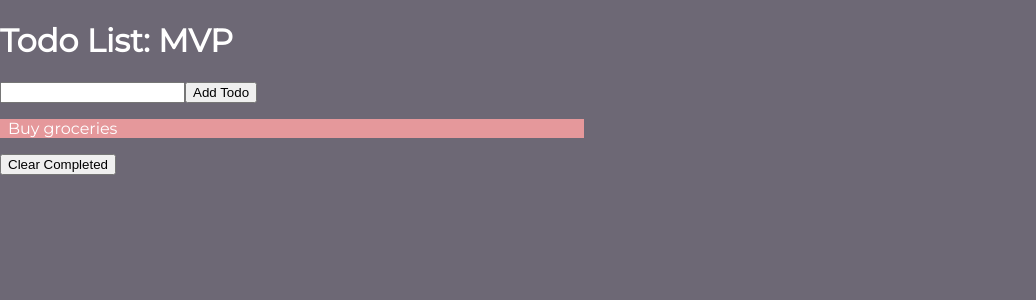
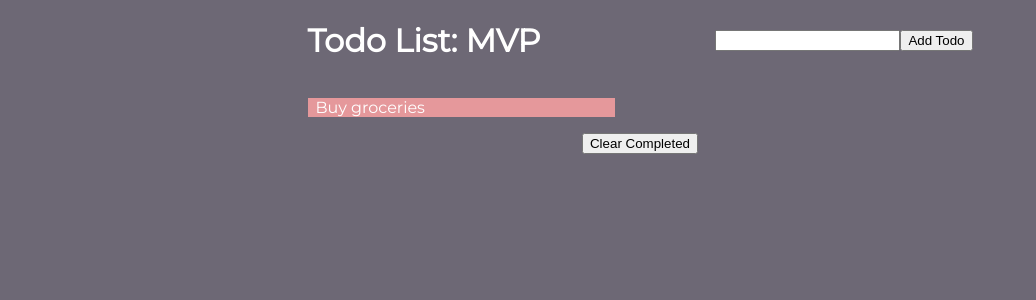
Before and after one commit to maribelcuales/React-Todo-Project, a React (Create React App) app: page / in a window 1280 px wide. Shown: the top 300 px of the page, without its empty margins (0-1036 px from the left). Built offline with nearby package versions, Linux system fonts and the light colour scheme; the HTML template or start-up script is replaced by a standard one.

Commit message:
Added classnames and css styling to App div and header.

```diff
--- a/src/App.js
+++ b/src/App.js
@@ -59,8 +59,8 @@ class App extends React.Component {
 
   render() {
     return (
-      <div>
-        <div>
+      <div className="App">
+        <div className="header">
           <h1>Todo List: MVP</h1>
           <TodoForm addTodo={this.addTodo} />
         </div>
--- a/src/styles.css
+++ b/src/styles.css
@@ -25,6 +25,28 @@ span {
   font-family: 'montserrat', sans-serif;
 }
 
+.App {
+  font-family: sans-serif;
+  text-align: center;
+  padding: 0 36px;
+  max-width: 665px;
+  margin: 0 auto;
+}
+
+.header {
+  display: flex;
+  justify-content: space-between;
+  align-items: center;
+}
+
+h1 {
+  text-align: left;
+}
+
+.todo-list {
+
+}
+
 .item {
   background-color: #e5989b;
   width: 45%;
```
